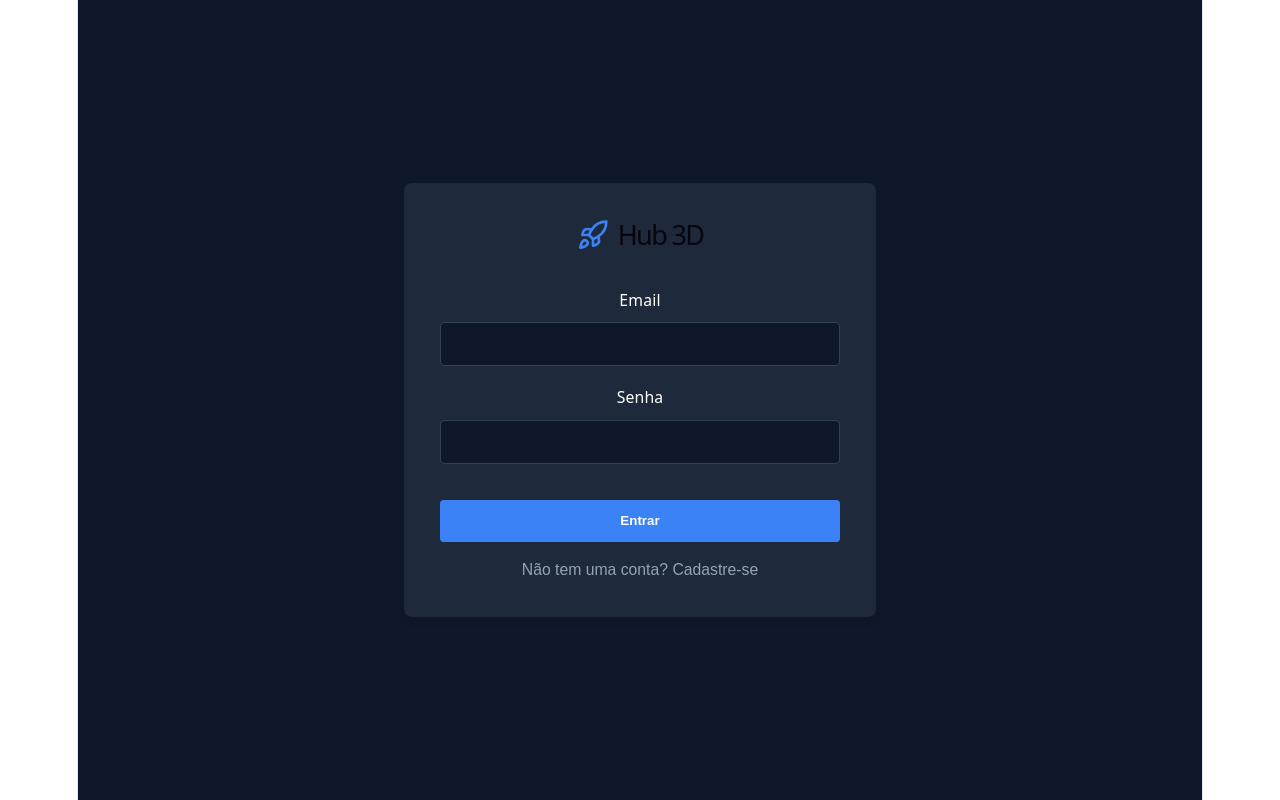
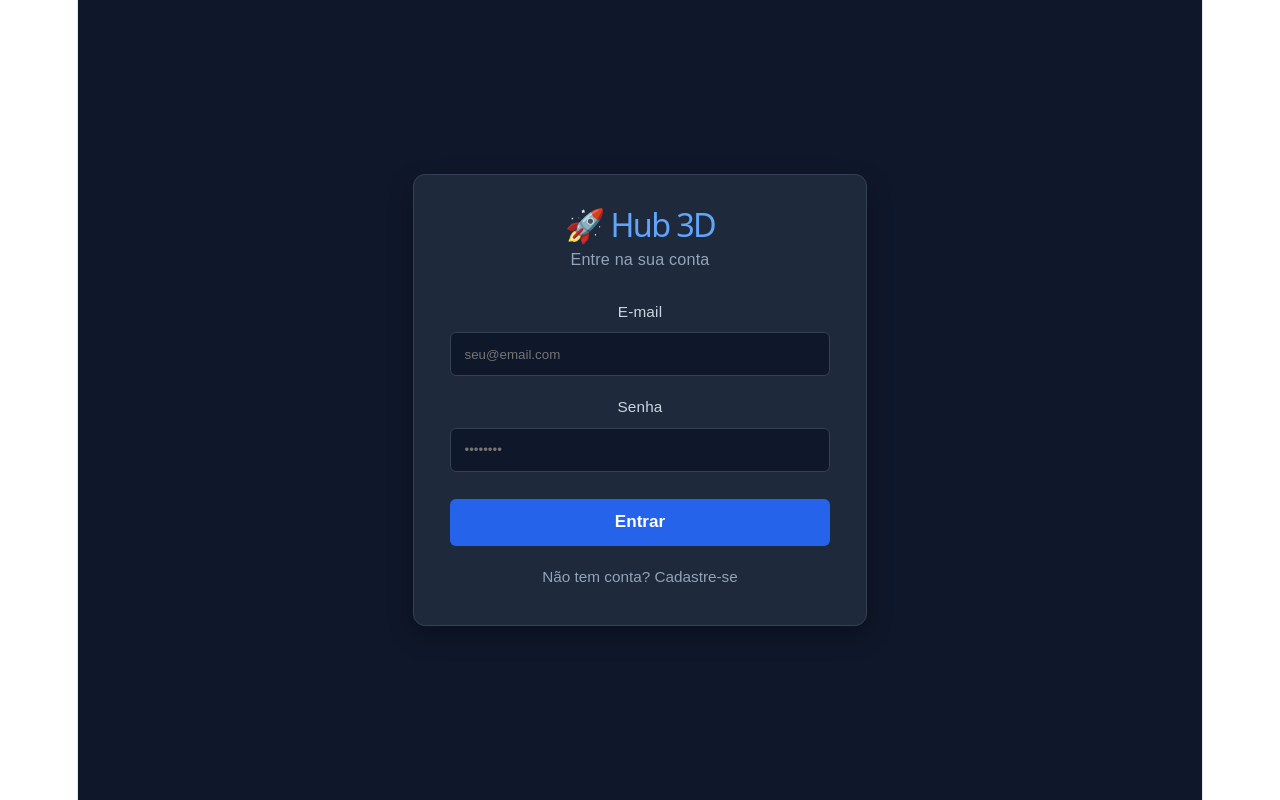
Before and after one commit to ONagui222/projeto-hub-3d, a React (Vite) app: page /auth in a window 1280 px wide. Built offline with nearby package versions, Linux system fonts and the light colour scheme; no server answers.

Commit message:
Ajusta rotas e Auth sem dependencias instaveis

```diff
--- a/src/App.tsx
+++ b/src/App.tsx
@@ -1,9 +1,8 @@
 import { AppRoutes } from './routes/AppRoutes';
 import { AuthProvider } from './contexts/AuthContext';
 import { ErrorBoundary } from './components/ErrorBoundary';
-import './App.css';
 
-function App() {
+export default function App() {
   return (
     <ErrorBoundary>
       <AuthProvider>
@@ -12,5 +11,3 @@ function App() {
     </ErrorBoundary>
   );
 }
-
-export default App;
--- a/src/contexts/AuthContext.tsx
+++ b/src/contexts/AuthContext.tsx
@@ -20,11 +20,12 @@ export const AuthProvider = ({ children }: { children: React.ReactNode }) => {
       setSession(session);
       setUser(session?.user ?? null);
       setLoading(false);
-    });
+    }).catch(() => setLoading(false));
 
     const { data: { subscription } } = supabase.auth.onAuthStateChange((_event, session) => {
       setSession(session);
       setUser(session?.user ?? null);
+      setLoading(false);
     });
 
     return () => subscription.unsubscribe();
@@ -32,7 +33,13 @@ export const AuthProvider = ({ children }: { children: React.ReactNode }) => {
 
   const signOut = () => supabase.auth.signOut();
 
-  if (loading) return <div style={{display: 'flex', justifyContent: 'center', alignItems: 'center', height: '100vh', background: '#0f172a', color: 'white'}}>Carregando...</div>;
+  if (loading) {
+    return (
+      <div style={{ display: 'flex', justifyContent: 'center', alignItems: 'center', height: '100vh', background: '#0f172a', color: 'white', fontFamily: 'sans-serif' }}>
+        Carregando Hub 3D...
+      </div>
+    );
+  }
 
   return <AuthContext.Provider value={{ session, user, signOut }}>{children}</AuthContext.Provider>;
 };
--- a/src/lib/supabase.ts
+++ b/src/lib/supabase.ts
@@ -1,6 +1,6 @@
 import { createClient } from '@supabase/supabase-js';
 
-const supabaseUrl = import.meta.env.VITE_SUPABASE_URL || '';
-const supabaseAnonKey = import.meta.env.VITE_SUPABASE_ANON_KEY || '';
+const supabaseUrl = import.meta.env.VITE_SUPABASE_URL || 'https://placeholder.supabase.co';
+const supabaseAnonKey = import.meta.env.VITE_SUPABASE_ANON_KEY || 'placeholder';
 
 export const supabase = createClient(supabaseUrl, supabaseAnonKey);
--- a/src/pages/Auth.tsx
+++ b/src/pages/Auth.tsx
@@ -2,7 +2,6 @@ import { useState } from 'react';
 import { supabase } from '../lib/supabase';
 import { Navigate } from 'react-router-dom';
 import { useAuth } from '../contexts/AuthContext';
-import { Rocket } from 'lucide-react';
 
 export function Auth() {
   const { session } = useAuth();
@@ -28,33 +27,60 @@ export function Auth() {
   };
 
   return (
-    <div style={{ minHeight: '100vh', display: 'flex', alignItems: 'center', justifyContent: 'center', background: '#0f172a', color: 'white' }}>
-      <div style={{ background: '#1e293b', padding: '2rem', borderRadius: '8px', width: '100%', maxWidth: '400px', boxShadow: '0 4px 6px rgba(0,0,0,0.1)' }}>
-        <div style={{ display: 'flex', alignItems: 'center', justifyContent: 'center', gap: '0.5rem', marginBottom: '2rem' }}>
-          <Rocket size={32} color="#3b82f6" />
-          <h1 style={{ margin: 0, fontSize: '1.5rem' }}>Hub 3D</h1>
+    <div style={{ minHeight: '100vh', display: 'flex', alignItems: 'center', justifyContent: 'center', background: '#0f172a', color: 'white', fontFamily: 'sans-serif' }}>
+      <div style={{ background: '#1e293b', padding: '2rem', borderRadius: '12px', width: '100%', maxWidth: '380px', boxShadow: '0 10px 25px rgba(0,0,0,0.3)', border: '1px solid #334155' }}>
+        <div style={{ textAlign: 'center', marginBottom: '1.5rem' }}>
+          <h1 style={{ margin: 0, fontSize: '1.8rem', color: '#60a5fa' }}>🚀 Hub 3D</h1>
+          <p style={{ margin: '0.5rem 0 0', fontSize: '0.9rem', color: '#94a3b8' }}>
+            {isLogin ? 'Entre na sua conta' : 'Crie sua conta para começar'}
+          </p>
         </div>
 
         <form onSubmit={handleSubmit} style={{ display: 'flex', flexDirection: 'column', gap: '1rem' }}>
-          {error && <div style={{ background: '#ef444420', color: '#ef4444', padding: '0.75rem', borderRadius: '4px', fontSize: '0.875rem' }}>{error}</div>}
+          {error && (
+            <div style={{ background: '#ef444420', color: '#f87171', padding: '0.75rem', borderRadius: '6px', fontSize: '0.85rem', border: '1px solid #ef444440' }}>
+              {error}
+            </div>
+          )}
 
           <div>
-            <label style={{ display: 'block', marginBottom: '0.5rem', fontSize: '0.875rem' }}>Email</label>
-            <input type="email" value={email} onChange={(e) => setEmail(e.target.value)} required style={{ width: '100%', padding: '0.75rem', borderRadius: '4px', border: '1px solid #334155', background: '#0f172a', color: 'white', boxSizing: 'border-box' }} />
+            <label style={{ display: 'block', marginBottom: '0.4rem', fontSize: '0.85rem', color: '#cbd5e1' }}>E-mail</label>
+            <input
+              type="email"
+              value={email}
+              onChange={(e) => setEmail(e.target.value)}
+              required
+              placeholder="seu@email.com"
+              style={{ width: '100%', padding: '0.75rem', borderRadius: '6px', border: '1px solid #334155', background: '#0f172a', color: 'white', boxSizing: 'border-box' }}
+            />
           </div>
 
           <div>
-            <label style={{ display: 'block', marginBottom: '0.5rem', fontSize: '0.875rem' }}>Senha</label>
-            <input type="password" value={password} onChange={(e) => setPassword(e.target.value)} required style={{ width: '100%', padding: '0.75rem', borderRadius: '4px', border: '1px solid #334155', background: '#0f172a', color: 'white', boxSizing: 'border-box' }} />
+            <label style={{ display: 'block', marginBottom: '0.4rem', fontSize: '0.85rem', color: '#cbd5e1' }}>Senha</label>
+            <input
+              type="password"
+              value={password}
+              onChange={(e) => setPassword(e.target.value)}
+              required
+              placeholder="••••••••"
+              style={{ width: '100%', padding: '0.75rem', borderRadius: '6px', border: '1px solid #334155', background: '#0f172a', color: 'white', boxSizing: 'border-box' }}
+            />
           </div>
 
-          <button type="submit" disabled={loading} style={{ width: '100%', padding: '0.75rem', borderRadius: '4px', background: '#3b82f6', color: 'white', border: 'none', cursor: loading ? 'not-allowed' : 'pointer', marginTop: '1rem', fontWeight: 'bold' }}>
-            {loading ? 'Aguarde...' : (isLogin ? 'Entrar' : 'Criar Conta')}
+          <button
+            type="submit"
+            disabled={loading}
+            style={{ width: '100%', padding: '0.75rem', borderRadius: '6px', background: '#2563eb', color: 'white', border: 'none', cursor: loading ? 'not-allowed' : 'pointer', marginTop: '0.5rem', fontWeight: 'bold', fontSize: '0.95rem' }}
+          >
+            {loading ? 'Aguarde...' : (isLogin ? 'Entrar' : 'Cadastrar')}
           </button>
         </form>
 
-        <button onClick={() => setIsLogin(!isLogin)} style={{ width: '100%', background: 'none', border: 'none', color: '#94a3b8', marginTop: '1rem', cursor: 'pointer', fontSize: '0.875rem' }}>
-          {isLogin ? 'Não tem uma conta? Cadastre-se' : 'Já tem uma conta? Entre'}
+        <button
+          onClick={() => setIsLogin(!isLogin)}
+          style={{ width: '100%', background: 'none', border: 'none', color: '#94a3b8', marginTop: '1.2rem', cursor: 'pointer', fontSize: '0.85rem' }}
+        >
+          {isLogin ? 'Não tem conta? Cadastre-se' : 'Já tem conta? Entrar'}
         </button>
       </div>
     </div>
```
